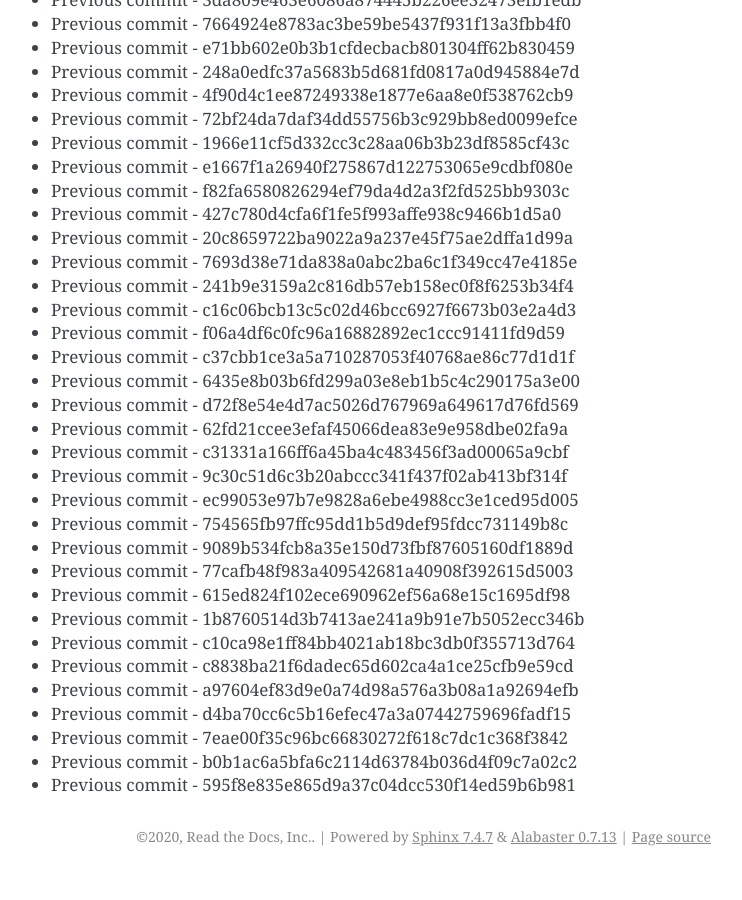
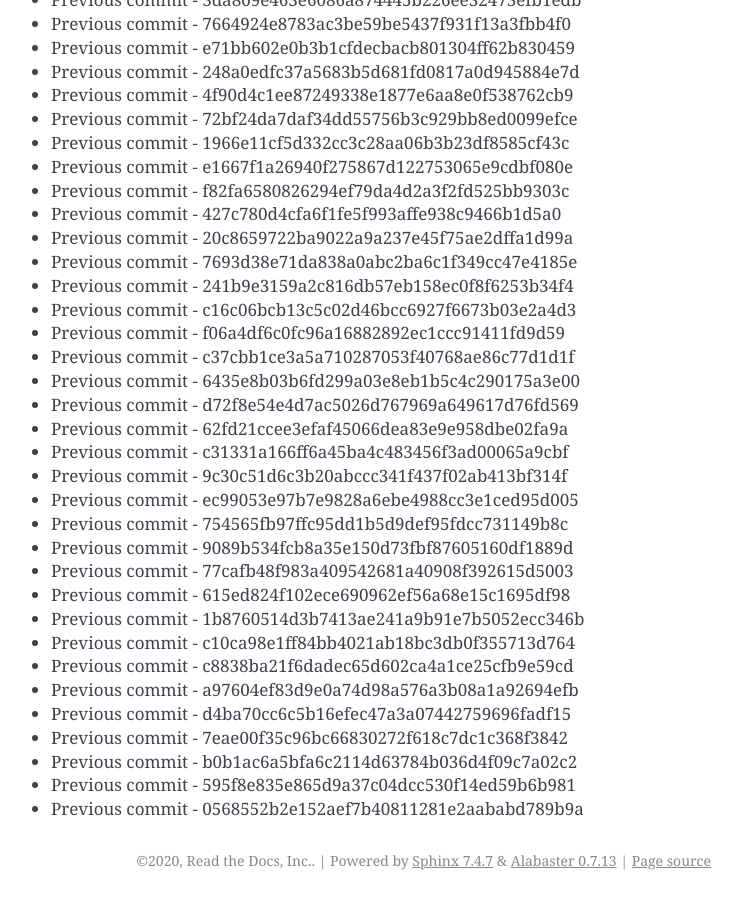
Before and after one commit to readthedocs/rtd-git-stresstest, a Sphinx documentation site: the page built from docs/updates.rst, in a window 1280 px wide and 900 px high, scrolled down 96295 px. Shown: the whole window, without its empty margins (399-1141 px from the left). Built offline with Sphinx 7.4.7, drawn with Linux system fonts in a browser that asks for light colours; before the commit the page ends 97171 px from its top, so only the background shows below that.

Commit message:
Generating commit from previous: 0568552b2e152aef7b40811281e2aababd789b9a

```diff
--- a/docs/updates.rst
+++ b/docs/updates.rst
@@ -4078,3 +4078,4 @@ It can be tested for any performance characteristics.
 * Previous commit - 7eae00f35c96bc66830272f618c7dc1c368f3842
 * Previous commit - b0b1ac6a5bfa6c2114d63784b036d4f09c7a02c2
 * Previous commit - 595f8e835e865d9a37c04dcc530f14ed59b6b981
+* Previous commit - 0568552b2e152aef7b40811281e2aababd789b9a
```
